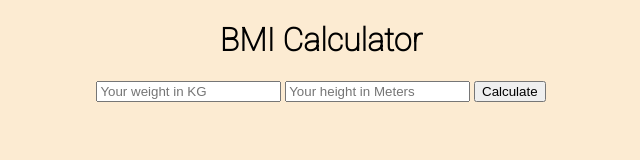
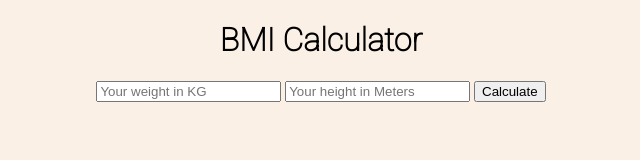
Before and after one commit to DemirG/BMICalculator, a plain HTML site: page index.html in a window 1280 px wide. Shown: the whole page, without its empty margins (319-959 px from the left). Drawn offline with Linux system fonts and the light colour scheme.

Commit message:
color change

```diff
--- a/css/style.css
+++ b/css/style.css
@@ -1,5 +1,5 @@
 body{
     font-family: 'Roboto', sans-serif;
     text-align: center;
-    background-color: rgb(252, 235, 210);
+    background-color: linen;
 }
```
